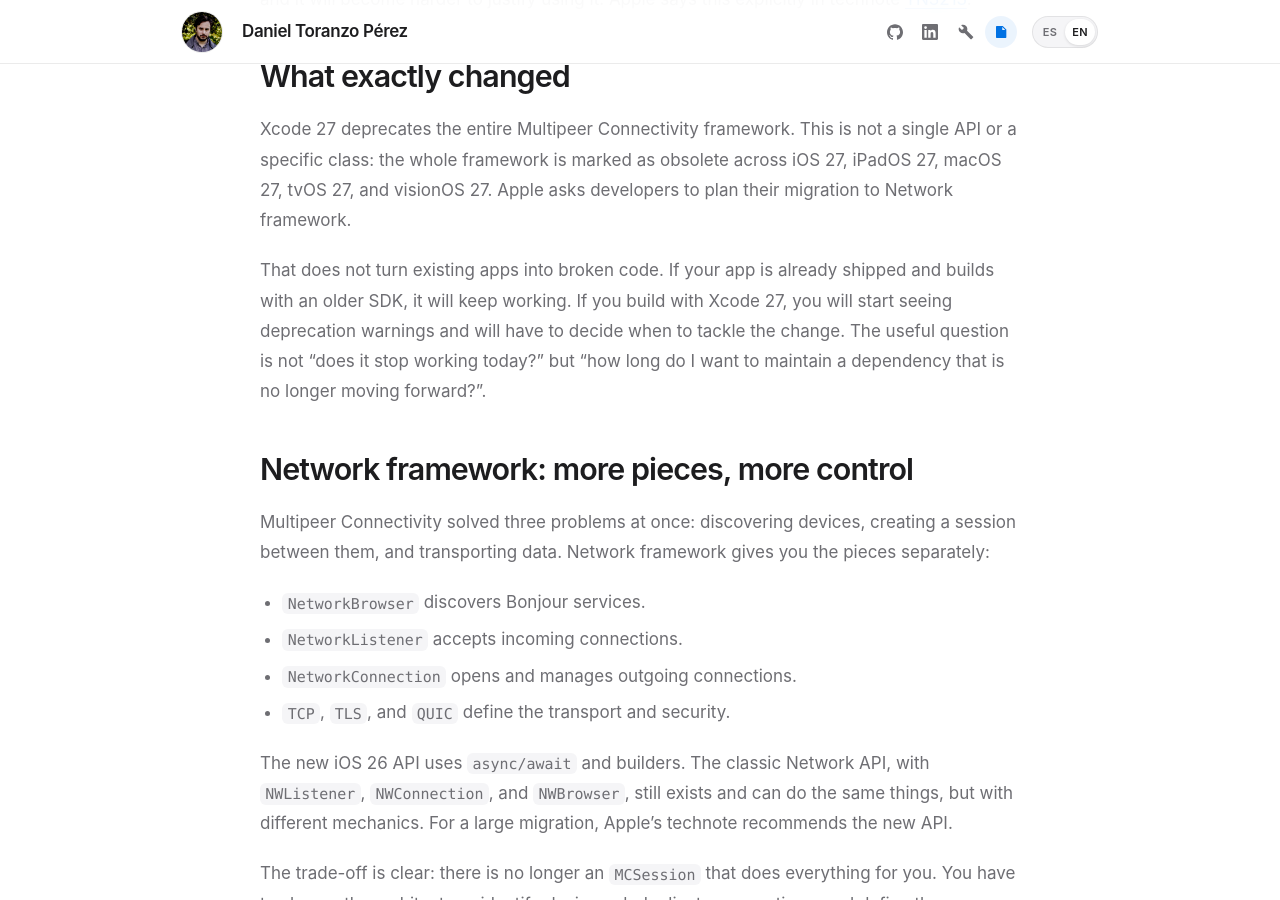
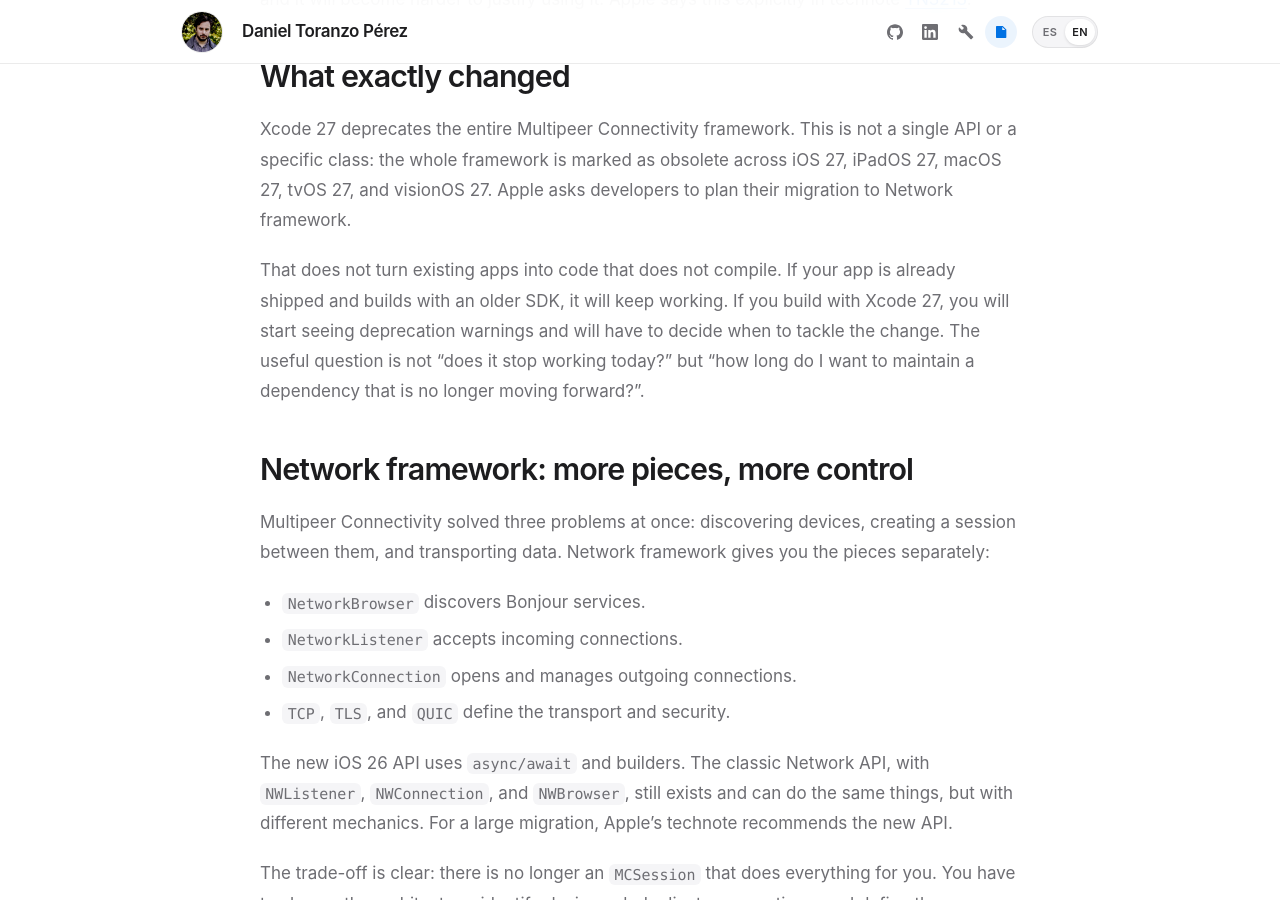
Before and after one commit to obocat/daniel_toranzo_perez, a Jekyll site: the page built from _posts/2026-11-13-multipeer-connectivity-network-wifi-aware.markdown, in a window 1280 px wide and 900 px high, scrolled down 773 px. Built offline with Jekyll 4.4.1, drawn with Linux system fonts in a browser that asks for light colours.

Commit message:
docs: clarify deprecated code still compiles (#23)

```diff
--- a/_posts/2026-11-13-multipeer-connectivity-network-wifi-aware.markdown
+++ b/_posts/2026-11-13-multipeer-connectivity-network-wifi-aware.markdown
@@ -180,7 +180,7 @@ Let's start with the important part: deprecated does not mean removed. Apps that
 
 Xcode 27 deprecates the entire Multipeer Connectivity framework. This is not a single API or a specific class: the whole framework is marked as obsolete across iOS 27, iPadOS 27, macOS 27, tvOS 27, and visionOS 27. Apple asks developers to plan their migration to Network framework.
 
-That does not turn existing apps into broken code. If your app is already shipped and builds with an older SDK, it will keep working. If you build with Xcode 27, you will start seeing deprecation warnings and will have to decide when to tackle the change. The useful question is not "does it stop working today?" but "how long do I want to maintain a dependency that is no longer moving forward?".
+That does not turn existing apps into code that does not compile. If your app is already shipped and builds with an older SDK, it will keep working. If you build with Xcode 27, you will start seeing deprecation warnings and will have to decide when to tackle the change. The useful question is not "does it stop working today?" but "how long do I want to maintain a dependency that is no longer moving forward?".
 
 ## Network framework: more pieces, more control
 
```
Also changed, not shown: other parts of _posts/2026-11-13-multipeer-connectivity-network-wifi-aware.markdown (+1 -1 lines).
